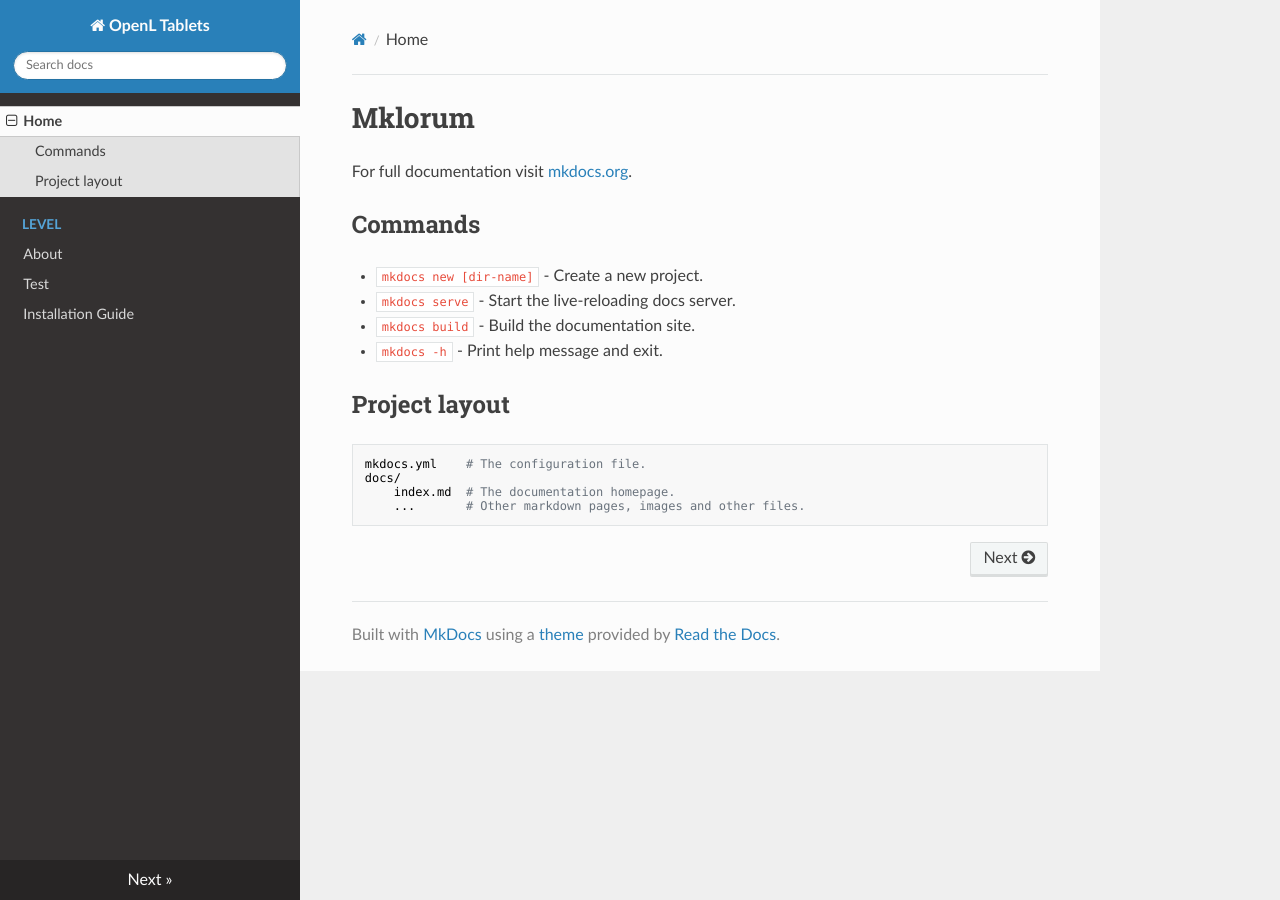
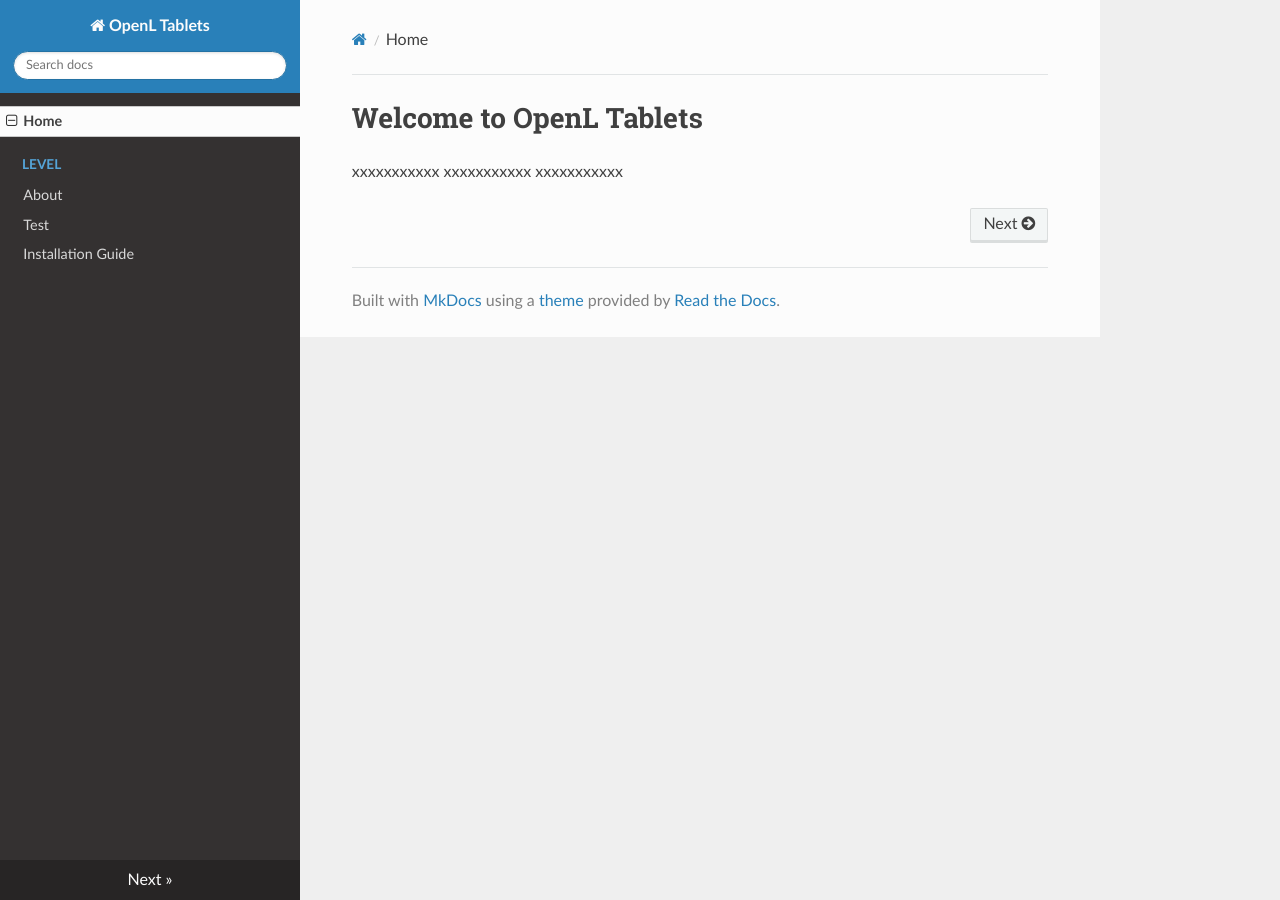
Before and after one commit to WWmonster/MarkdownTest, an MkDocs documentation site: the page built from docs/index.md, in a window 1280 px wide. Built offline with MkDocs 1.6.1, drawn with Linux system fonts in a browser that asks for light colours; nearby versions of some CDN libraries; old or Windows-style settings are respelled for this version of MkDocs.

Commit message:
Update index.md

```diff
--- a/docs/index.md
+++ b/docs/index.md
@@ -1,17 +1,5 @@
-# Mklorum
+# Welcome to OpenL Tablets
 
-For full documentation visit [mkdocs.org](https://www.mkdocs.org).
-
-## Commands
-
-* `mkdocs new [dir-name]` - Create a new project.
-* `mkdocs serve` - Start the live-reloading docs server.
-* `mkdocs build` - Build the documentation site.
-* `mkdocs -h` - Print help message and exit.
-
-## Project layout
-
-    mkdocs.yml    # The configuration file.
-    docs/
-        index.md  # The documentation homepage.
-        ...       # Other markdown pages, images and other files.
+xxxxxxxxxxx
+xxxxxxxxxxx
+xxxxxxxxxxx
```
